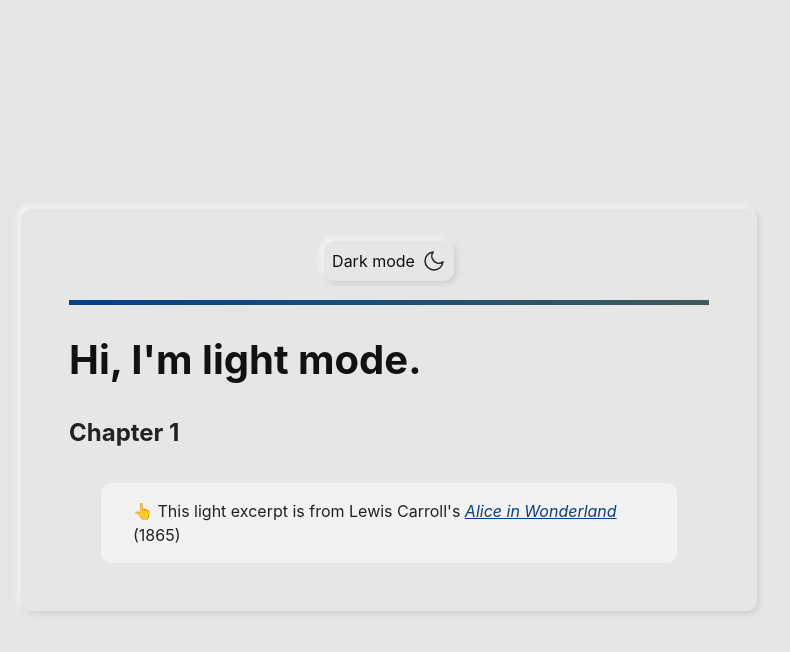
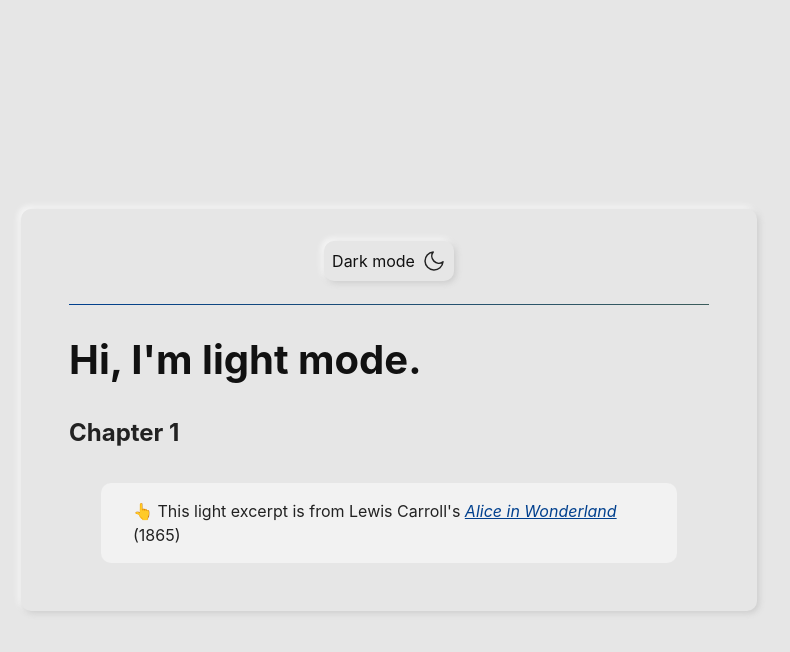
Before and after one commit to mohamadrido/time-parallax, a Jekyll site: the page built from about.html, in a window 1280 px wide. Shown: the top 652 px of the page, without its empty margins (251-1041 px from the left). Built offline with Jekyll 4.4.1, drawn with Linux system fonts in a browser that asks for light colours.

Commit message:
Update main.css

```diff
--- a/assets/main.css
+++ b/assets/main.css
@@ -82,7 +82,7 @@ body {
   bottom: 0;
   left: 0;
   width: 100%;
-  height: 5px;
+  height: 1px;
   content: "";
   background: linear-gradient(to right, #01408e, #3c5d5c);
   background: linear-gradient(to right, var(--primary, #01408e), var(--secondary, #3c5d5c));
```
